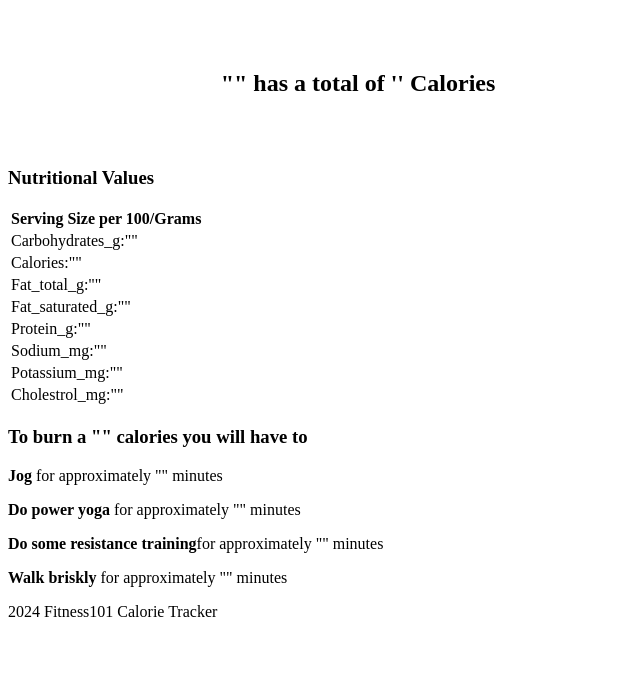
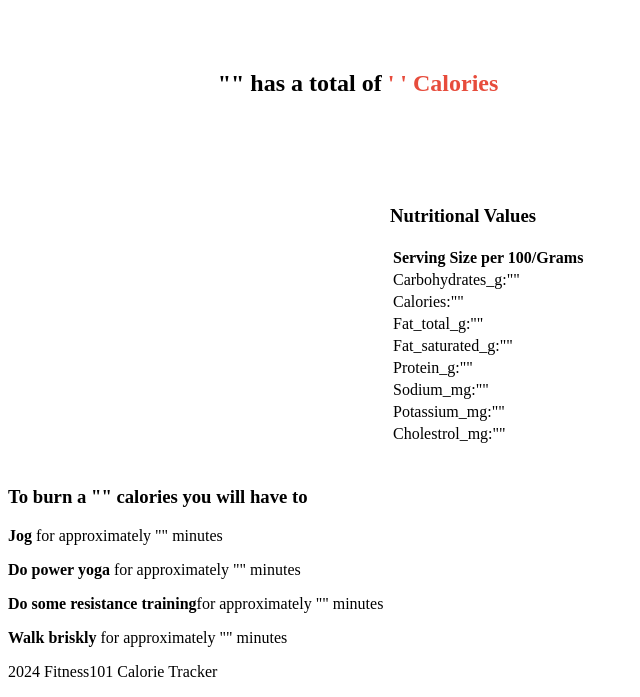
Before and after one commit to Triz22/calorie_tracker, a Django app: page / in a window 1280 px wide. Shown: the part 227-924 px from the top of the page, without its empty margins (0-640 px from the left). Before the commit the page ends 844 px from the top, so only its background shows below. Run offline with Django 5.2, Linux system fonts and the light colour scheme.

Commit message:
style nutritional value section

```diff
--- a/static/css/style.css
+++ b/static/css/style.css
@@ -38,3 +38,16 @@
     border-radius: 10px;
 
 }
+
+.calorie-result h2 span {
+    color: #e74c3c;
+}
+
+.nutritional-values {
+    background: white;
+    padding: 20px;
+    margin: 20px auto;
+    width: 70%;
+    max-width: 500px;
+    border-radius: 10px;
+}
--- a/tracker/templates/index.html
+++ b/tracker/templates/index.html
@@ -21,10 +21,10 @@
 
 <main>
     <section class="calorie-result">
-   <h2> "" has a total of <span> '' Calories</span> </h2>
+   <h2> "" has a total of <span> ' ' Calories</span> </h2>
     </section>
 
-    <section>
+    <section class="nutritional-values">
         <h3>Nutritional Values</h3>
         <table>
             <tr><th>Serving Size per 100/Grams</th></tr>
```
